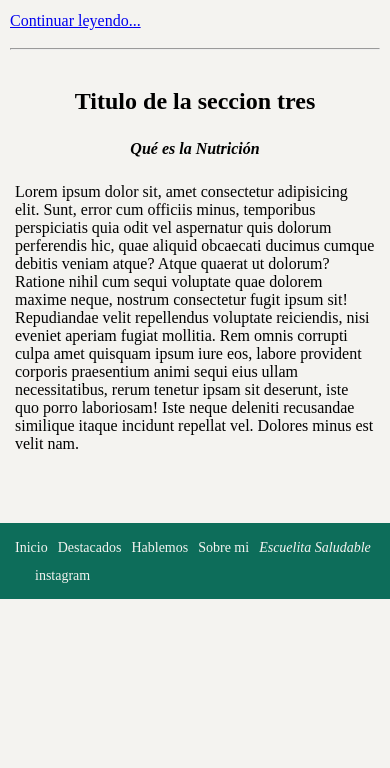
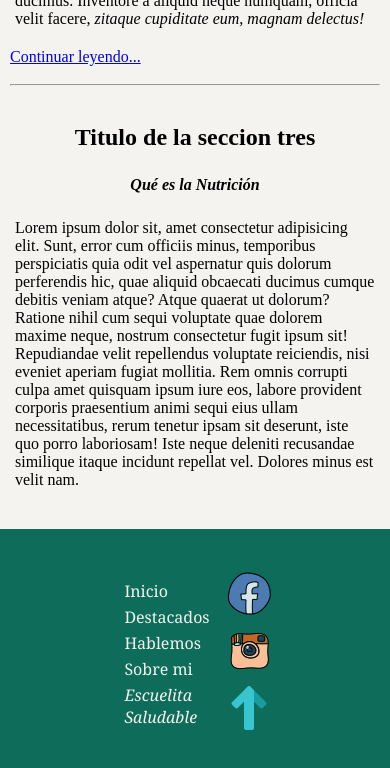
Before and after one commit to JuanCPoos/WebNutricion, a plain HTML site: page index.html in a window 390 px wide. Shown: the part 952-1720 px from the top of the page. Before the commit the page ends 1551 px from the top, so only its background shows below. Drawn offline with Linux system fonts and the light colour scheme.

Commit message:
rrss en footer y btn up

```diff
--- a/css/style.css
+++ b/css/style.css
@@ -60,23 +60,26 @@ header nav{
     header nav{
         display: block;
     }
+    footer nav{
+        width: min-content;
+        margin: 0 auto;
+        align-items: center;
+    }
+    footer nav ul{
+        display: block;
+        width: min-content;
+        margin: 7px;
 
-    footer{
-        display: block;
     }
     li a{
-        font-size: 14px;
+        font-size: 16px;
     }
 
 }
 
 /* Tablet */
 @media only screen and (min-width: 501px) and (max-width:960px){
-    header{
-        flex-direction: column;
-        align-items: flex-start;
-        background-color: rgb(13, 109, 90);
-    }
+
 }
 
 
@@ -113,22 +116,29 @@ main {
 
 footer {
     background-color: rgb(13, 109, 90);
-    width: 100%;
-    padding: 10px;
-    margin-top: 40px;
+    padding: 30px;
+    margin-top: 10px;
+}
+footer nav{
+    display: flex;
+    justify-content: space-between;
+    align-content: center;
+    align-items: center;
 
 }
-
 footer ul li {
-    margin: 5px;
+    margin: 4px;
 }
 
 footer ul li a {
     color: #F4F3F0;
     text-decoration: none;
+    font-family: Cambria, Cochin, Georgia, Times, 'Times New Roman', serif;
 }
 
-/* FIN FOOTER */
+footer .redes{
+    margin: 7px 0px;
+}
 
 /* Títulos, subtitulos y párrafos generales */
 h1,
--- a/index.html
+++ b/index.html
@@ -12,7 +12,7 @@
 <body>
     <header>
         <nav>
-            <div class="logo">
+            <div id="logo" class="logo">
                 <img src="" alt="Img Logo"></div>
             <ul id="menu_navegacion">
                 <li>
@@ -114,11 +114,12 @@
                 </li>
             </ul>
             <!-- redes sociales-->
-            <ul>
-                <li><a href="#" class="icon-facebook"></a></li>
+            <ul class="redes">
+                <li><a href="#" class="icon-facebook"><img src="/assets/ico/facebook-nuevo-48.png" alt="facebook"></a></li>
                 <li><a href="#" class="icon-twitter"></a></li>
                 <li><a href="https://www.instagram.com/nutrimama.eve/?utm_source=ig_web_button_share_sheet&igshid=OGQ5ZDc2ODk2ZA=="
-                        class="icon-instagram">instagram</a></li>
+                        class="icon-instagram"><img src="/assets/ico/instagram-viejo-48.png" alt=""></a></li>
+                        <li><a href="#logo"><img src="/assets/ico/arriba-48.png" alt="Ir arriba"></a></li>
             </ul>
         </nav>
     </footer>
```
Also changed, not shown: assets/ico/arriba-48.png (added), assets/ico/facebook-nuevo-48.png (added), assets/ico/instagram-viejo-48.png (added).
